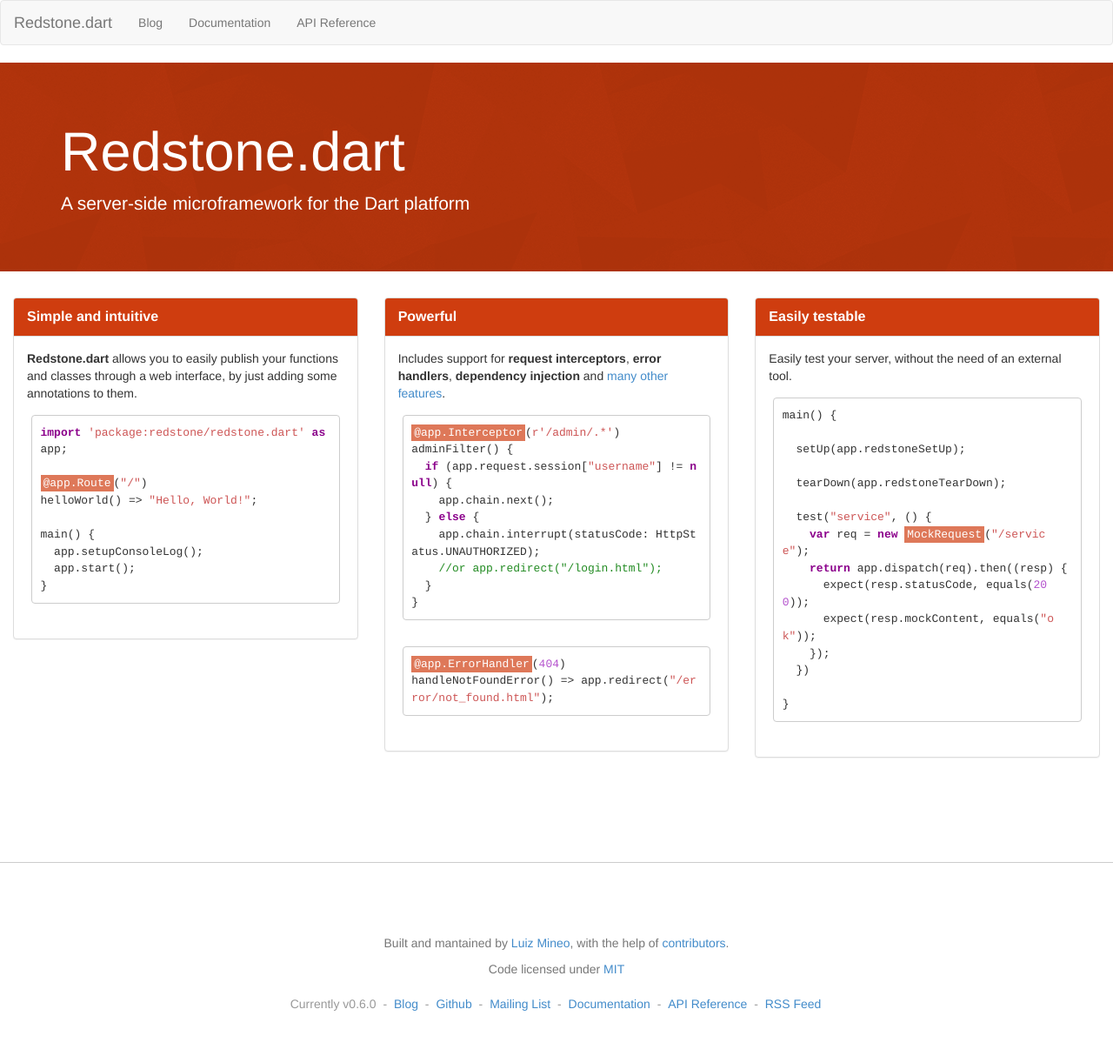
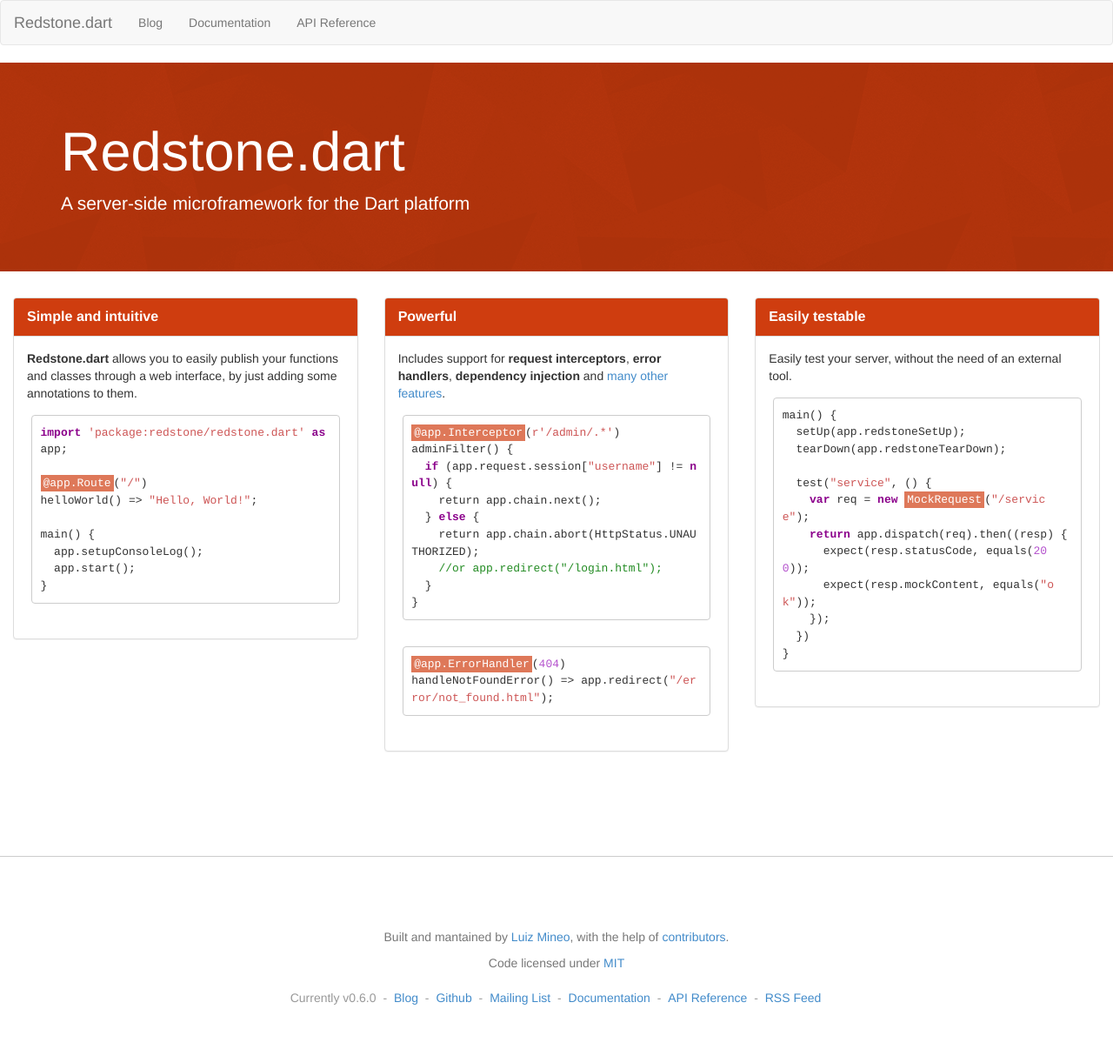
Before and after one commit to redstone-dart/redstone, a Jekyll site: the page built from index.html, in a window 1280 px wide. Shown: the whole page at 87% size. Built offline with Jekyll 4.4.1, drawn with Linux system fonts in a browser that asks for light colours; Markdown is read by kramdown in place of the engine named in the settings; grey boxes are pictures that could not be loaded.

Commit message:
new chain syntax

```diff
--- a/index.html
+++ b/index.html
@@ -43,9 +43,9 @@
           <div class="highlight"><pre><code class="dart"><a href="#" class="dart-popover" data-toggle="popover" title="@Interceptor" data-html="true" data-trigger="hover focus" data-content="Use the @Interceptor annotation to define a request interceptor.">@app.Interceptor</a><span class="p">(</span><span class="s1">r&#39;/admin/.*&#39;</span><span class="p">)</span>
 <span class="n">adminFilter</span><span class="p">()</span> <span class="p">{</span>
   <span class="k">if</span> <span class="p">(</span><span class="n">app</span><span class="p">.</span><span class="n">request</span><span class="p">.</span><span class="n">session</span><span class="p">[</span><span class="s2">&quot;username&quot;</span><span class="p">]</span> <span class="o">!=</span> <span class="kc">null</span><span class="p">)</span> <span class="p">{</span>
-    <span class="n">app</span><span class="p">.</span><span class="n">chain</span><span class="p">.</span><span class="n">next</span><span class="p">();</span>
+    <span class="n">return app</span><span class="p">.</span><span class="n">chain</span><span class="p">.</span><span class="n">next</span><span class="p">();</span>
   <span class="p">}</span> <span class="k">else</span> <span class="p">{</span>
-    <span class="n">app</span><span class="p">.</span><span class="n">chain</span><span class="p">.</span><span class="n">interrupt</span><span class="p">(</span><span class="nl">statusCode:</span> <span class="n">HttpStatus</span><span class="p">.</span><span class="n">UNAUTHORIZED</span><span class="p">);</span>
+    <span class="n">return app</span><span class="p">.</span><span class="n">chain</span><span class="p">.</span><span class="n">abort</span><span class="p">(<span class="n">HttpStatus</span><span class="p">.</span><span class="n">UNAUTHORIZED</span><span class="p">);</span>
     <span class="c1">//or app.redirect(&quot;/login.html&quot;);</span>
   <span class="p">}</span>
 <span class="p">}</span></code></pre></div>
@@ -60,9 +60,7 @@
         <div class="panel-body">
           Easily test your server, without the need of an external tool.
           <div class="highlight"><pre><code class="dart"><span class="n">main</span><span class="p">()</span> <span class="p">{</span>
-
   <span class="n">setUp</span><span class="p">(</span><span class="n">app</span><span class="p">.</span><span class="n">redstoneSetUp</span><span class="p">);</span>
-
   <span class="n">tearDown</span><span class="p">(</span><span class="n">app</span><span class="p">.</span><span class="n">redstoneTearDown</span><span class="p">);</span>
 
   <span class="n">test</span><span class="p">(</span><span class="s2">&quot;service&quot;</span><span class="p">,</span> <span class="p">()</span> <span class="p">{</span>
@@ -72,7 +70,6 @@
       <span class="n">expect</span><span class="p">(</span><span class="n">resp</span><span class="p">.</span><span class="n">mockContent</span><span class="p">,</span> <span class="n">equals</span><span class="p">(</span><span class="s2">&quot;ok&quot;</span><span class="p">));</span>
     <span class="p">});</span>
   <span class="p">})</span>
-
 <span class="p">}</span></code></pre></div>
         </div>
       </div>
```
